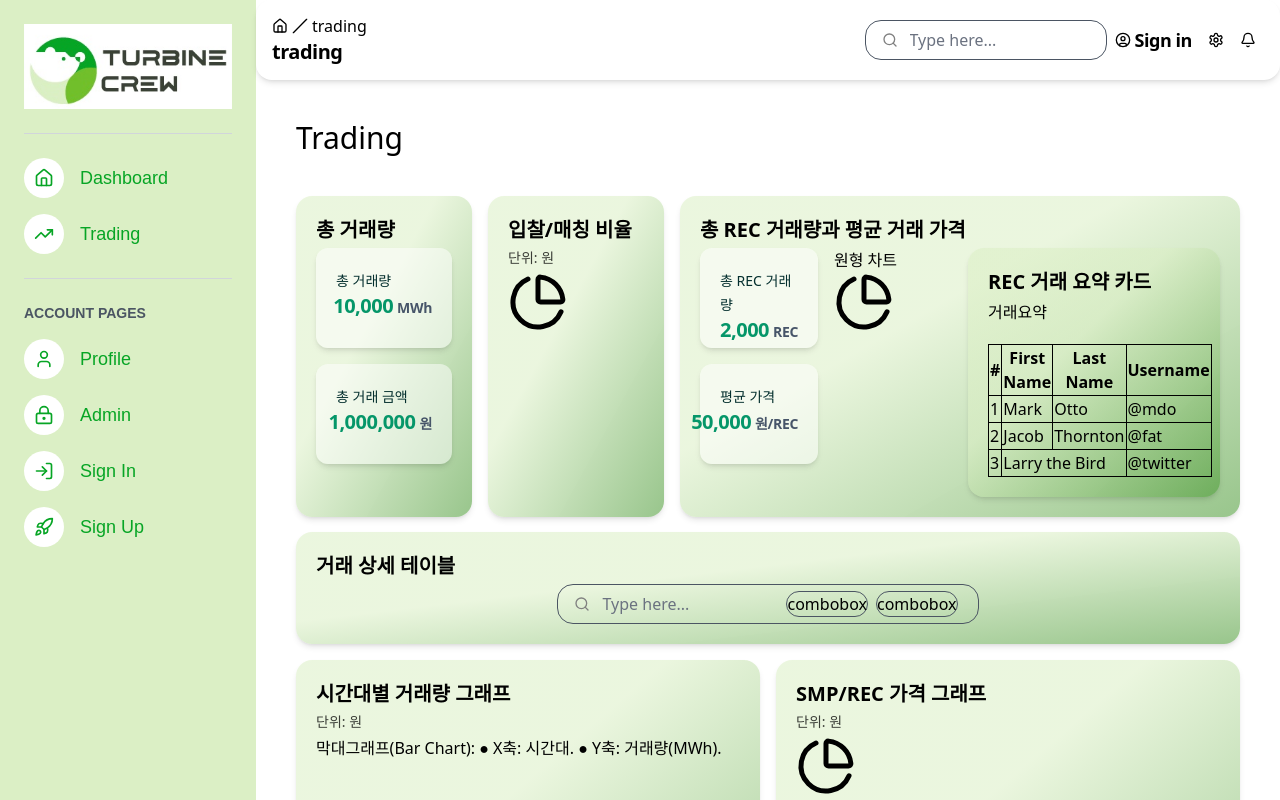
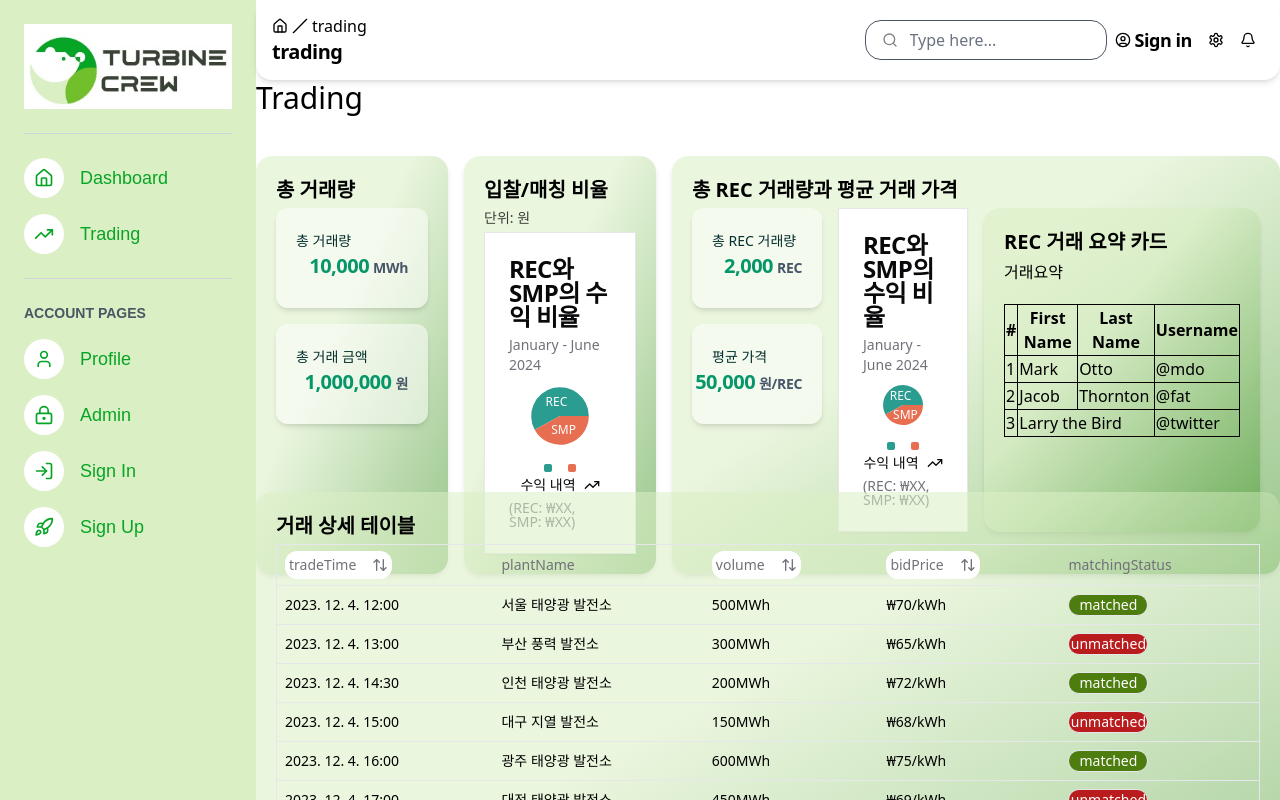
Before and after one commit to turbinecrew/turbin_electrical, a Next.js app: page /trading in a window 1280 px wide. Built offline with nearby package versions, Linux system fonts and the light colour scheme.

Commit message:
✨ : 거래 상세 테이블 오름차순, 내림차순 정렬 기능 작업

```diff
--- a/src/app/(main)/trading/page.tsx
+++ b/src/app/(main)/trading/page.tsx
@@ -1,10 +1,13 @@
 import { TitleCard, MiniCard, TitleContent } from "@/components/common/card"
+import { Component } from "@/components/common/chart/bar"
+import { LineComponent, PieComponent } from "@/components/custom/chart"
+import { TradingDataTable } from "@/components/custom/trading-table"
 
-import { PieChart, Search } from "lucide-react"
+import { PieChart } from "lucide-react"
 
 export default function Trading() {
 	return (
-		<div className="container mx-auto flex h-screen flex-col gap-4 overflow-y-auto p-10">
+		<div className="container flex h-full w-full flex-col gap-4 overflow-y-auto">
 			<div className="mb-6 text-3xl">Trading</div>
 			{/* ------top------ */}
 			<div className="grid h-[320px] grid-cols-5 gap-4">
@@ -20,7 +23,7 @@ export default function Trading() {
 					lowerTitle="단위: 원"
 				>
 					<TitleContent className="">
-						<PieChart size={60} />
+						<PieComponent />
 					</TitleContent>
 				</TitleCard>
 				<TitleCard
@@ -33,8 +36,7 @@ export default function Trading() {
 							<MiniCard title="평균 가격" value="50,000" unit="원/REC" />
 						</div>
 						<div className="col-span-1">
-							<div>원형 차트</div>
-							<PieChart size={60} />
+							<PieComponent />
 						</div>
 						<TitleCard className="col-span-2" title="REC 거래 요약 카드">
 							거래요약
@@ -76,25 +78,7 @@ export default function Trading() {
 			{/* ------middle------ */}
 			<div className="">
 				<TitleCard title="거래 상세 테이블">
-					<div className="flex w-full flex-col items-center">
-						<div>
-							<div className="flex h-10 w-fit items-center justify-center rounded-2xl border border-gray-600 px-4 focus-within:border-sky-400">
-								<label>
-									<Search color="gray" size={16} />
-								</label>
-								<input
-									className="h-full w-48 border-none bg-transparent pl-3 text-white outline-none valid:placeholder-gray-500"
-									placeholder="Type here..."
-								/>
-								<div className="m-1 rounded-2xl border border-gray-600">
-									combobox
-								</div>
-								<div className="m-1 rounded-2xl border border-gray-600">
-									combobox
-								</div>
-							</div>
-						</div>
-					</div>
+					<TradingDataTable />
 				</TitleCard>
 			</div>
 			{/* ------bottom------ */}
@@ -106,6 +90,7 @@ export default function Trading() {
 						lowerTitle="단위: 원"
 					>
 						<TitleContent className="flex flex-col gap-4">
+							<Component />
 							막대그래프(Bar Chart): ● X축: 시간대. ● Y축: 거래량(MWh).
 						</TitleContent>
 					</TitleCard>
@@ -115,7 +100,7 @@ export default function Trading() {
 						lowerTitle="단위: 원"
 					>
 						<TitleContent className="">
-							<PieChart size={60} />
+							<LineComponent />
 							선형 그래프(Line Chart): ● X축: 시간대. ● Y축: 가격(₩). 두 개의
 							선(SMP, REC)을 색상으로 구분.
 						</TitleContent>
--- a/src/components/custom/chart/main-line-chart/index.tsx
+++ b/src/components/custom/chart/main-line-chart/index.tsx
@@ -12,7 +12,6 @@ import {
 	CardTitle,
 } from "@/components/ui/card"
 import {
-	ChartConfig,
 	ChartContainer,
 	ChartLegend,
 	ChartLegendContent,
--- a/src/components/custom/trading-table/Tcolumns.tsx
+++ b/src/components/custom/trading-table/Tcolumns.tsx
@@ -1,6 +1,8 @@
 "use client"
 
-import type { ColumnDef } from "@tanstack/react-table"
+import Button from "@/components/common/button"
+import { ColumnDef } from "@tanstack/react-table"
+import { ArrowUpDown } from "lucide-react"
 
 export type DataTablePT = {
 	id: string
@@ -15,7 +17,21 @@ export function getColumns(): ColumnDef<DataTablePT>[] {
 	return [
 		{
 			accessorKey: "tradeTime",
-			header: "tradeTime",
+			header: ({ column }) => {
+				return (
+					<div className=" ">
+						<Button
+							className="border-none hover:bg-gray-200"
+							onClick={() =>
+								column.toggleSorting(column.getIsSorted() === "asc")
+							}
+						>
+							tradeTime
+							<ArrowUpDown className="ml-2 h-4 w-4" />
+						</Button>
+					</div>
+				)
+			},
 			cell: ({ row }) => {
 				const tradeTime = new Date(row.getValue("tradeTime"))
 				const formatted = new Intl.DateTimeFormat("ko-KR", {
@@ -33,7 +49,18 @@ export function getColumns(): ColumnDef<DataTablePT>[] {
 		},
 		{
 			accessorKey: "volume",
-			header: "volume",
+			header: ({ column }) => {
+				return (
+					<Button
+						className="border-none hover:bg-gray-200"
+						onClick={() => column.toggleSorting(column.getIsSorted() === "asc")}
+					>
+						volume
+						<ArrowUpDown className="ml-2 h-4 w-4" />
+					</Button>
+				)
+			},
+
 			cell: ({ row }) => {
 				const volume = parseFloat(row.getValue("volume"))
 				const formatted = new Intl.NumberFormat("ko-KR", {}).format(volume)
@@ -43,7 +70,18 @@ export function getColumns(): ColumnDef<DataTablePT>[] {
 		},
 		{
 			accessorKey: "bidPrice",
-			header: "bidPrice",
+			header: ({ column }) => {
+				return (
+					<Button
+						className="border-none hover:bg-gray-200"
+						onClick={() => column.toggleSorting(column.getIsSorted() === "asc")}
+					>
+						bidPrice
+						<ArrowUpDown className="ml-2 h-4 w-4" />
+					</Button>
+				)
+			},
+
 			cell: ({ row }) => {
 				const bidPrice = parseFloat(row.getValue("bidPrice"))
 				const formatted = new Intl.NumberFormat("ko-KR", {
--- a/src/components/custom/trading-table/data-table.tsx
+++ b/src/components/custom/trading-table/data-table.tsx
@@ -24,7 +24,7 @@ type DataTablePT<TData, TValue> = {
 	data: TData[]
 }
 
-export function DataTable<TData, TValue>({
+export function DataTableSet<TData, TValue>({
 	columns,
 	data,
 }: DataTablePT<TData, TValue>) {
--- a/src/components/custom/trading-table/index.tsx
+++ b/src/components/custom/trading-table/index.tsx
@@ -2,9 +2,9 @@
 
 import { getColumns } from "./Tcolumns"
 import getData from "./data"
-import { DataTable } from "./data-table"
+import { DataTableSet } from "./data-table"
 
 export function TradingDataTable() {
 	const data = getData()
-	return <DataTable columns={getColumns()} data={data} />
+	return <DataTableSet columns={getColumns()} data={data} />
 }
```
Also changed, not shown: src/app/(main)/manage/page.tsx (line endings or trailing spaces).
